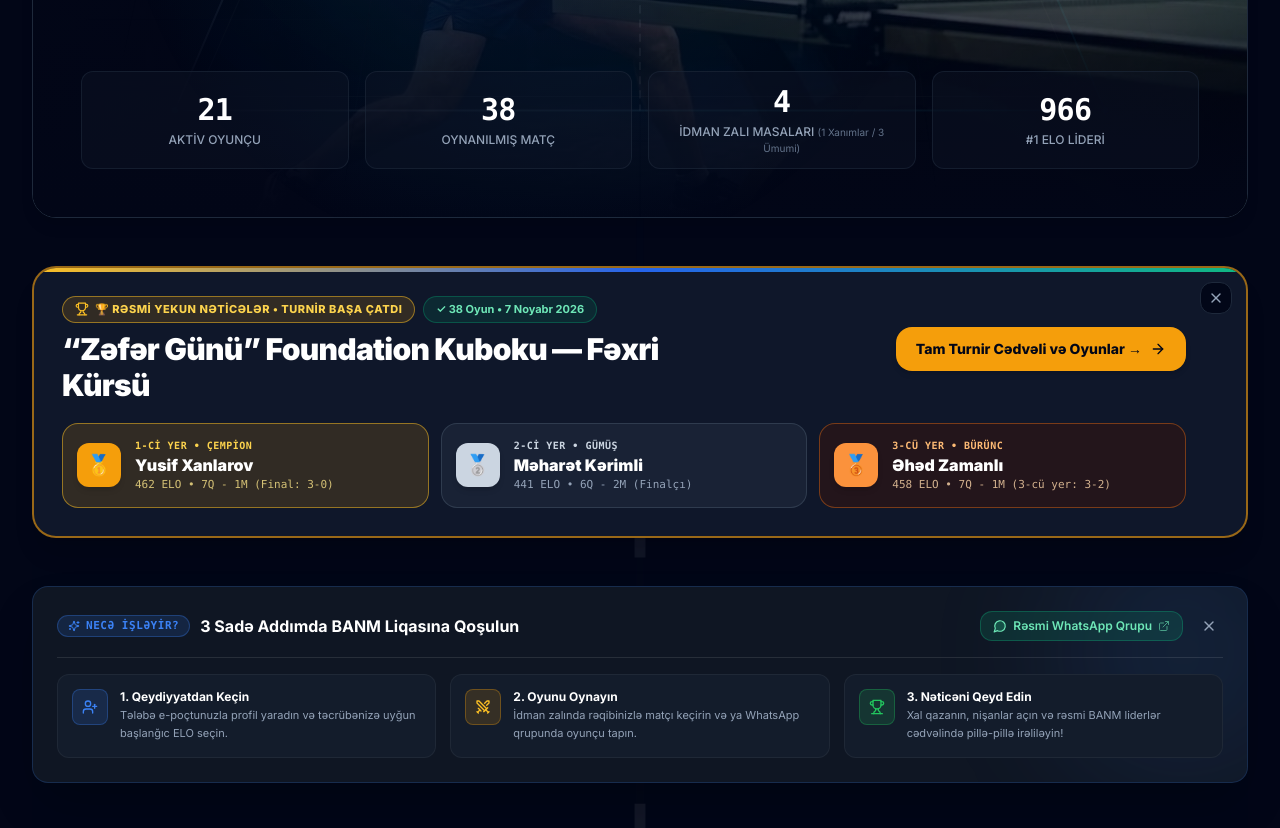
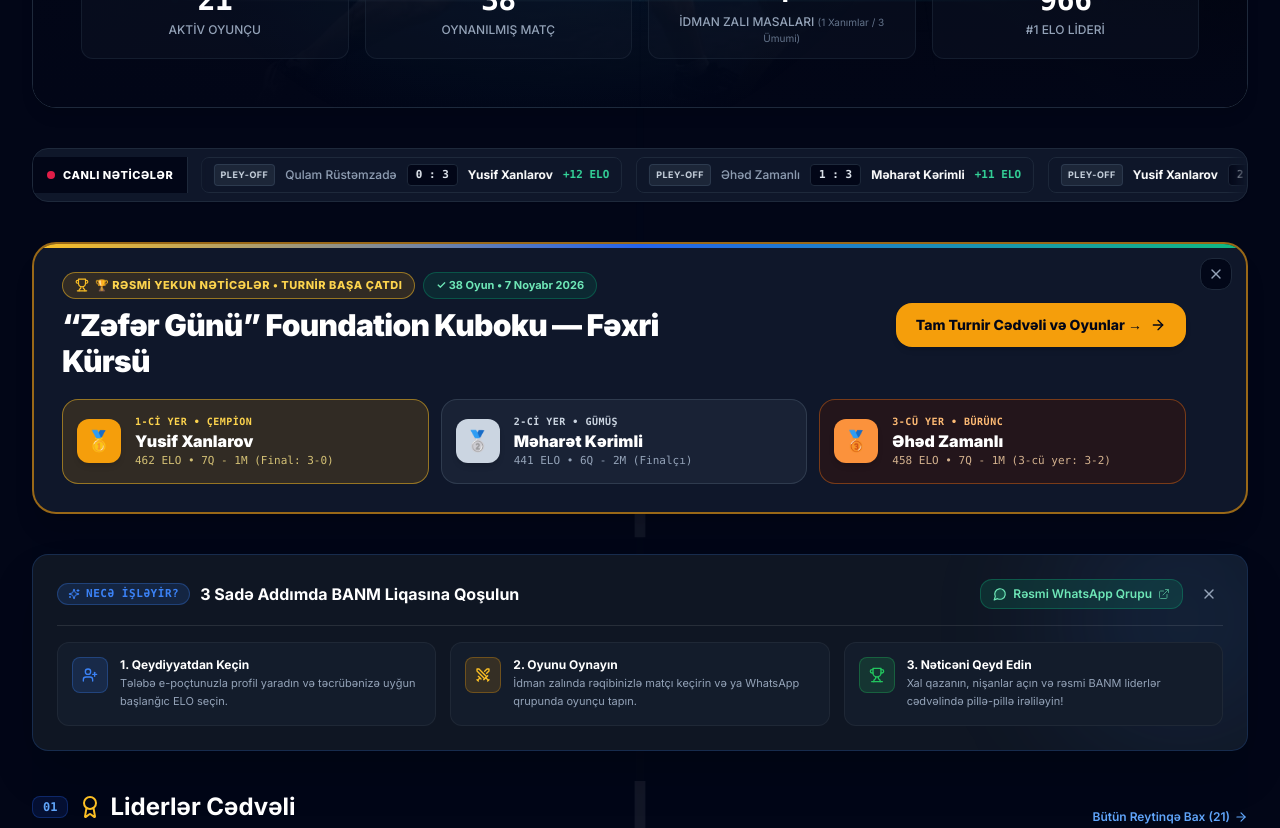
Before and after one commit to Ali0lo/bhos-tennis, a Next.js app: page / in a window 1280 px wide. Shown: the part 720-1548 px from the top of the page. Built offline with nearby package versions, Linux system fonts and the light colour scheme; no server answers; the database is empty.

Commit message:
refactor(home): relocate live results ticker below hero stats row

```diff
--- a/app/page.tsx
+++ b/app/page.tsx
@@ -146,16 +146,10 @@ export default function HomePage() {
   };
 
   return (
-    <div className="relative space-y-12">
+    <div className="relative space-y-10">
       <CourtBackground className="fixed" />
 
-      {matches.length > 0 && (
-        <SmoothReveal delay={0.02}>
-          <LiveMatches matches={matches} onSelectMatch={(m) => setSelectedMatch(m)} />
-        </SmoothReveal>
-      )}
-
-      <SmoothReveal delay={0.03}>
+      <SmoothReveal delay={0.02}>
         <Hero
           currentUser={currentUser}
           totalPlayersCount={totalPlayersCount}
@@ -164,15 +158,23 @@ export default function HomePage() {
         />
       </SmoothReveal>
 
-      <SmoothReveal delay={0.04}>
+      {matches.length > 0 && (
+        <SmoothReveal delay={0.04}>
+          <div className="my-6 sm:mt-8 sm:mb-10 w-full">
+            <LiveMatches matches={matches} onSelectMatch={(m) => setSelectedMatch(m)} />
+          </div>
+        </SmoothReveal>
+      )}
+
+      <SmoothReveal delay={0.06}>
         <FoundationTournamentBanner />
       </SmoothReveal>
 
-      <SmoothReveal delay={0.05}>
+      <SmoothReveal delay={0.08}>
         <OnboardingBanner />
       </SmoothReveal>
 
-      <SmoothReveal delay={0.08}>
+      <SmoothReveal delay={0.1}>
         <section className="space-y-6">
           <div className="flex flex-col sm:flex-row sm:items-center justify-between gap-3">
             <div className="space-y-1">
```
